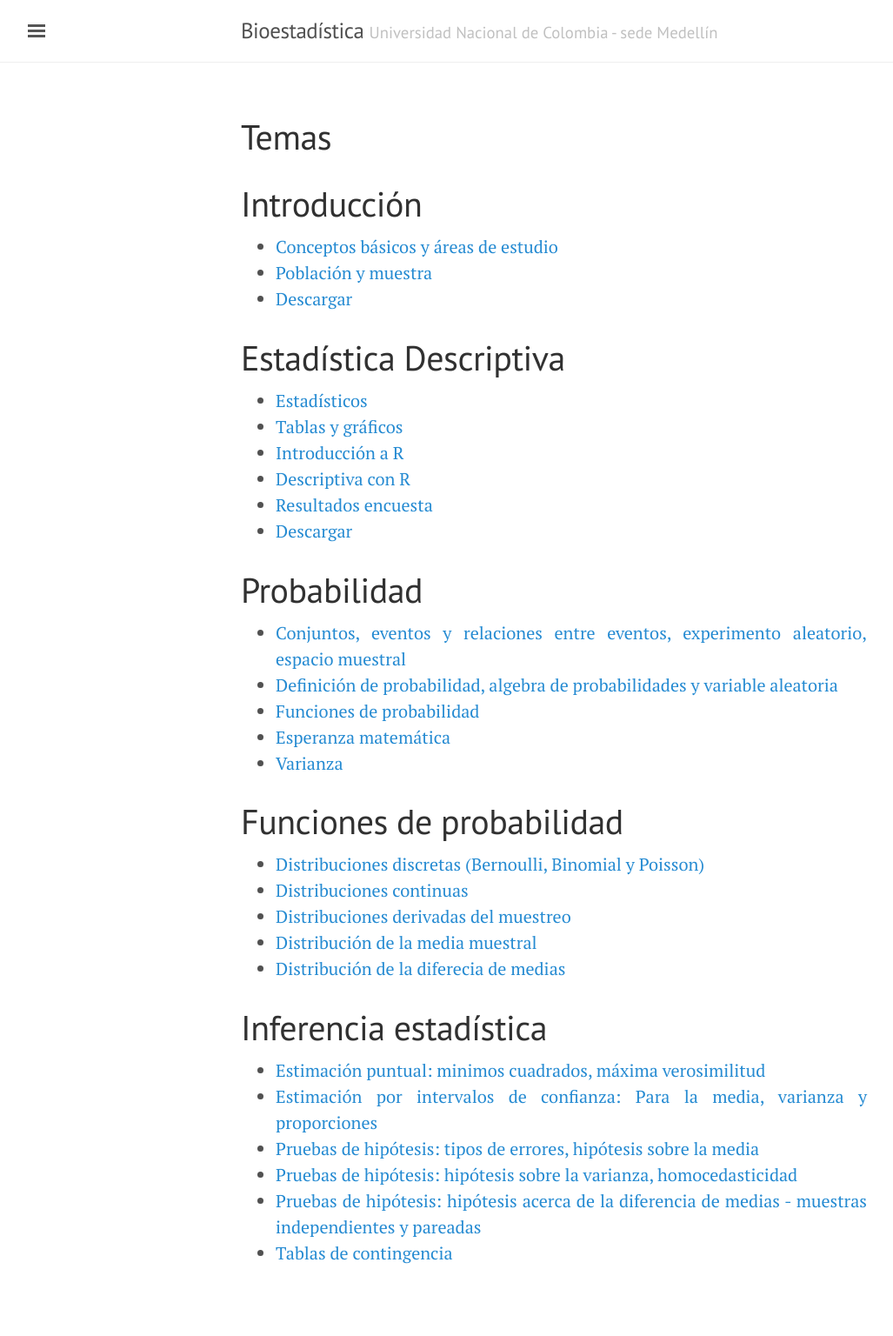
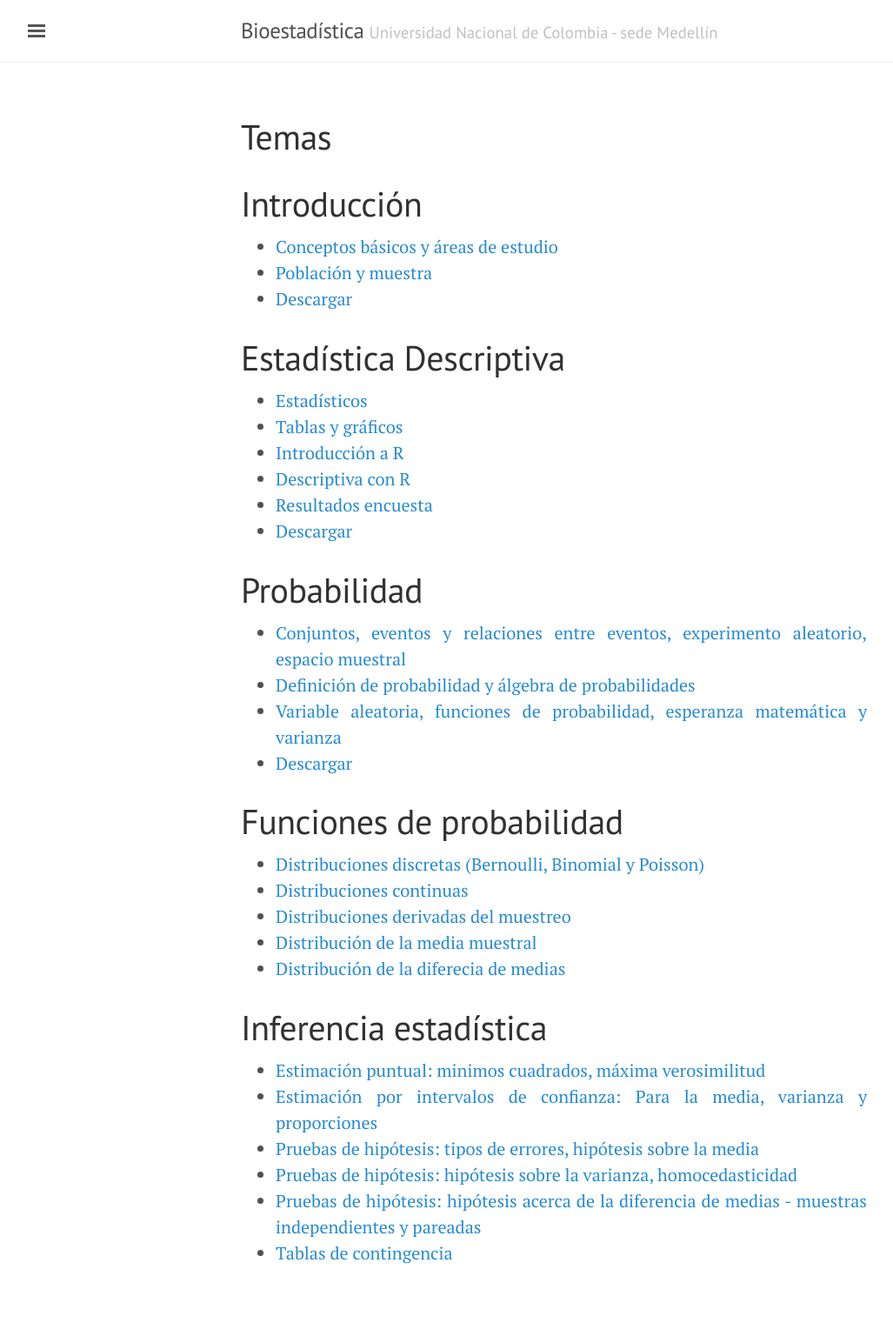
Before and after one commit to Ale-j/bioestadistica.github.io, a Jekyll site: the page built from 2Temas.md, in a window 1280 px wide. Shown: the whole page at 87% size, without its empty margins (3-1030 px from the left). Built offline with Jekyll 4.4.1, drawn with Linux system fonts in a browser that asks for light colours.

Commit message:
Update 2Temas.md

```diff
--- a/2Temas.md
+++ b/2Temas.md
@@ -19,10 +19,9 @@ title: Temas
 
 # Probabilidad
 - [Conjuntos, eventos y relaciones entre eventos, experimento aleatorio, espacio muestral](/Temas/6_IntroProbabilidad.html)
-- [Definición de probabilidad, algebra de probabilidades y variable aleatoria](/Temas/7_Probabilidad.html)
-- [Funciones de probabilidad](/Temas/)
-- [Esperanza matemática](/Temas/)
-- [Varianza](/Temas/)
+- [Definición de probabilidad y álgebra de probabilidades](/Temas/7_Probabilidad.html)
+- [Variable aleatoria, funciones de probabilidad, esperanza matemática y varianza](/Temas/)
+- [Descargar](/Temas/)
 
 # Funciones de probabilidad
 - [Distribuciones discretas (Bernoulli, Binomial y Poisson)](/Temas/)
```
